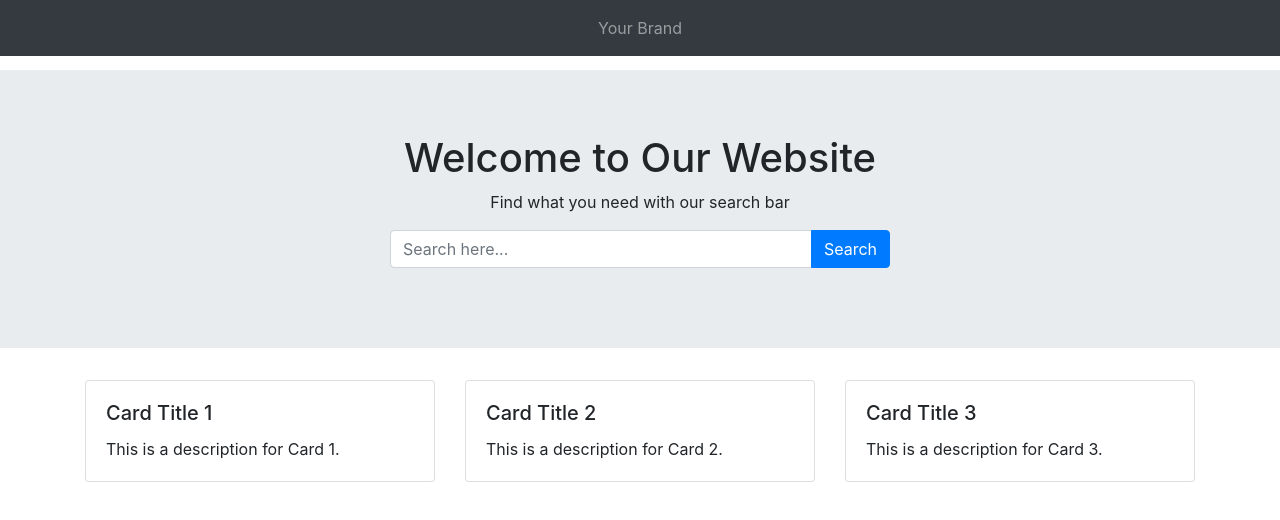
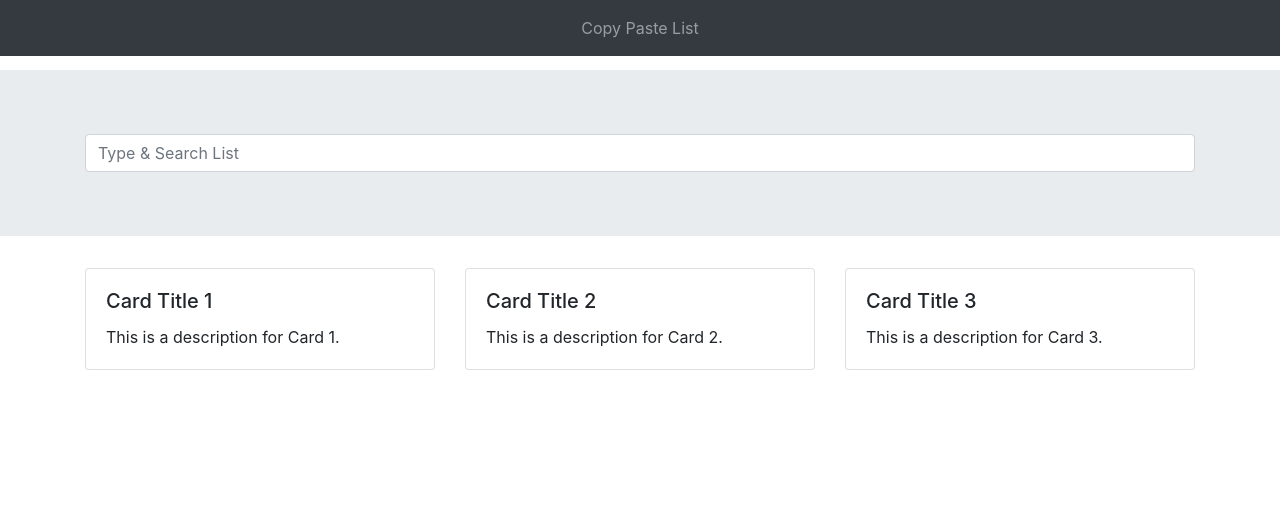
Before and after one commit to Master-Genius-code/copypastelist, a plain HTML site: page index.html in a window 1280 px wide. Drawn offline with nearby package versions, Linux system fonts and the light colour scheme.

Commit message:
Update index.html

```diff
--- a/index.html
+++ b/index.html
@@ -23,20 +23,14 @@
   <!-- Navbar -->
   <nav class="navbar navbar-expand-md navbar-dark bg-dark fixed-top">
     <div class="container">
-      <span class="navbar-text mx-auto">Your Brand</span>
+      <span class="navbar-text mx-auto">Copy Paste List</span>
     </div>
   </nav>
 
   <!-- Hero section with search bar -->
   <div class="jumbotron jumbotron-fluid">
     <div class="container text-center">
-      <h1>Welcome to Our Website</h1>
-      <p>Find what you need with our search bar</p>
-      <div class="input-group mb-3 mx-auto" style="max-width: 500px;">
-        <input type="text" class="form-control" placeholder="Search here...">
-        <div class="input-group-append">
-          <button class="btn btn-primary" type="button">Search</button>
-        </div>
+        <input type="text" class="form-control" placeholder="Type & Search List">
       </div>
     </div>
   </div>
```
